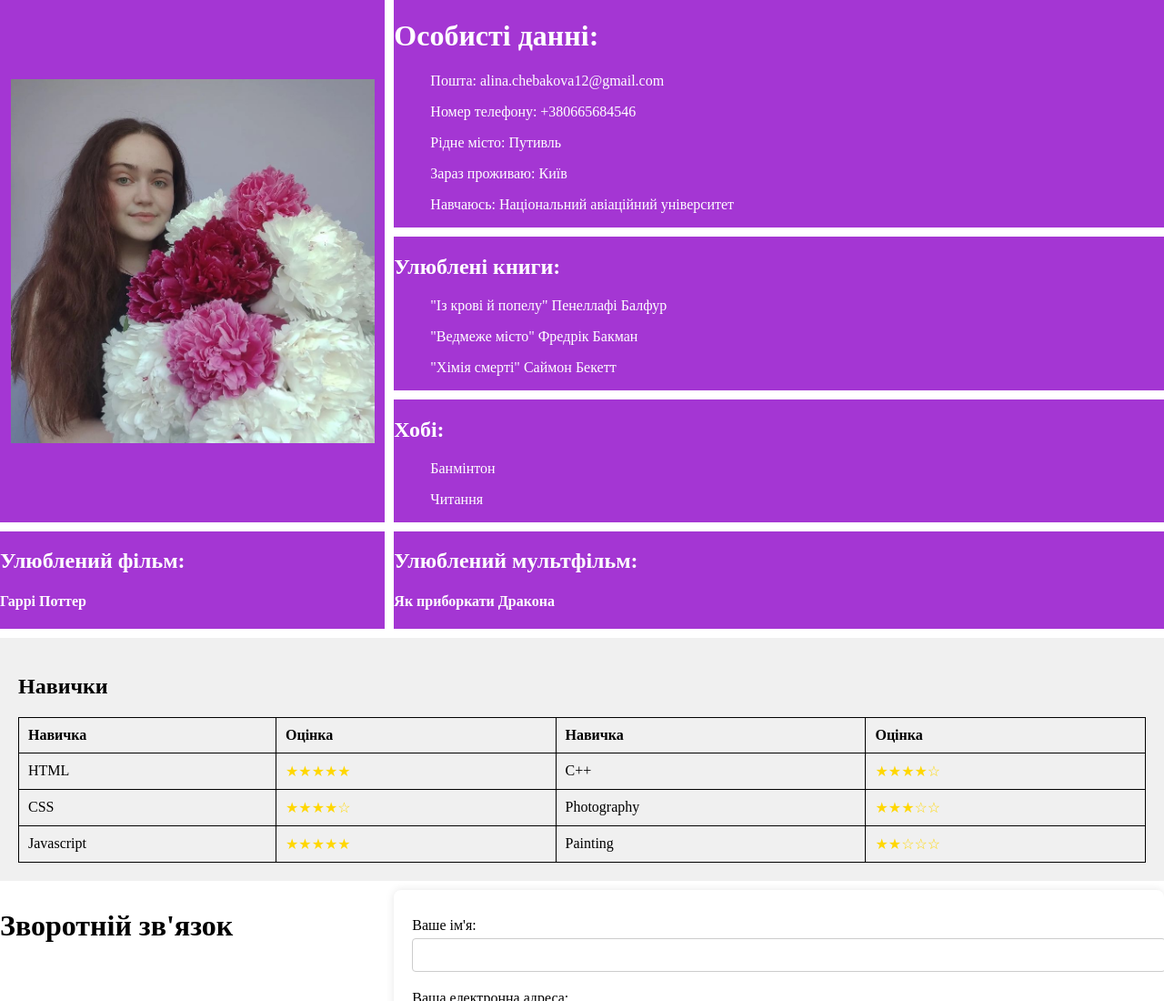
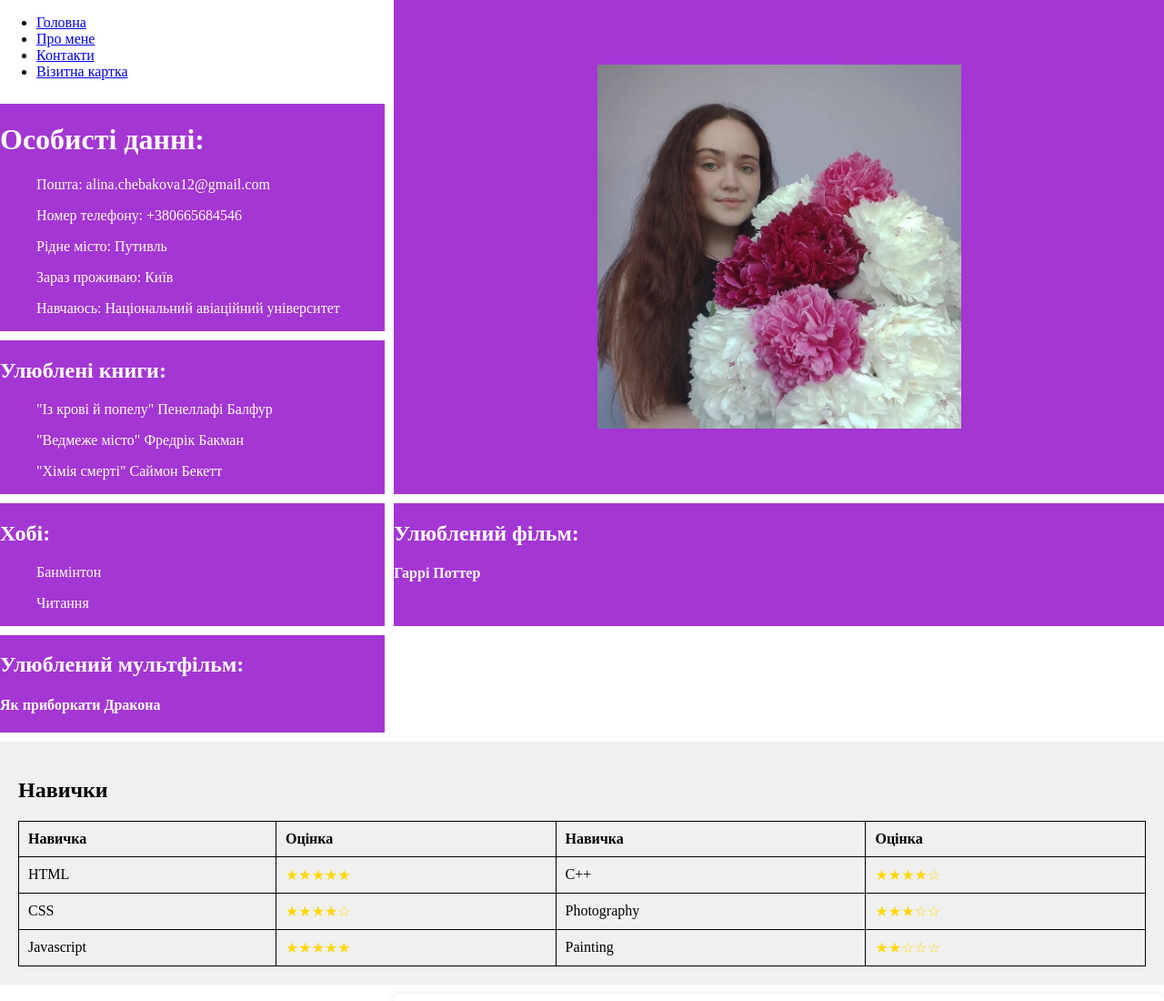
Before and after one commit to alinachebakova/personal-site2, a plain HTML site: page alina.html in a window 1280 px wide. Shown: the top 1100 px of the page at 91% size. Drawn offline with Linux system fonts and the light colour scheme.

Commit message:
Update alina.html

```diff
--- a/alina.html
+++ b/alina.html
@@ -90,6 +90,14 @@
     </style>
 </head>
 <body>
+     <nav>
+            <ul>
+                <li><a href="index.html">Головна</a></li>
+                <li><a href="about.html">Про мене</a></li>
+                <li><a href="contact.html">Контакти</a></li>
+                <li><a href="alina.html">Візитна картка</a></li>
+            </ul>
+        </nav>
     <div class="photo">
         <img src="img/350668746_1226422434678562_2362867933976804050_n.jpg" width="400" height="400">
     </div>
```
